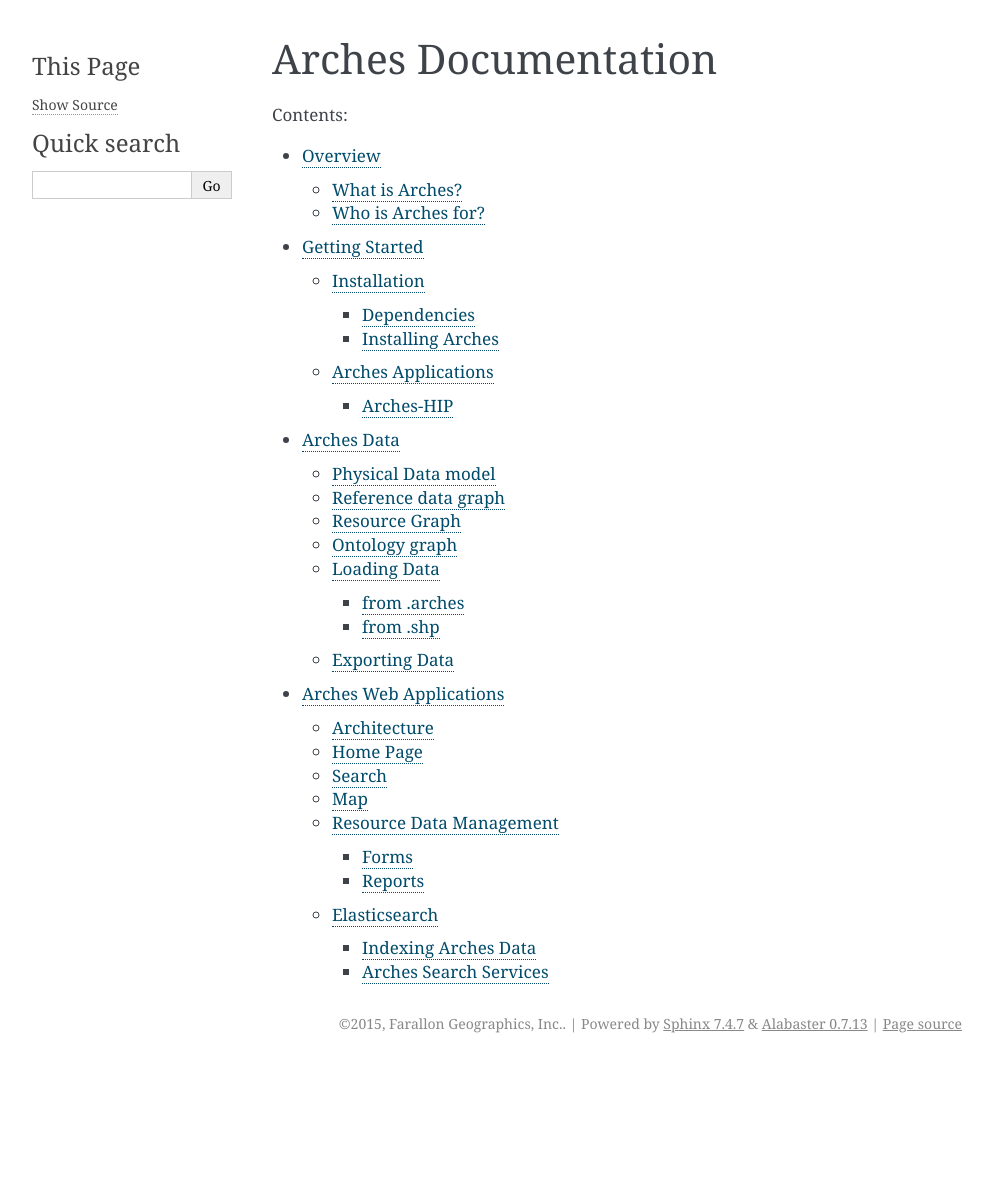
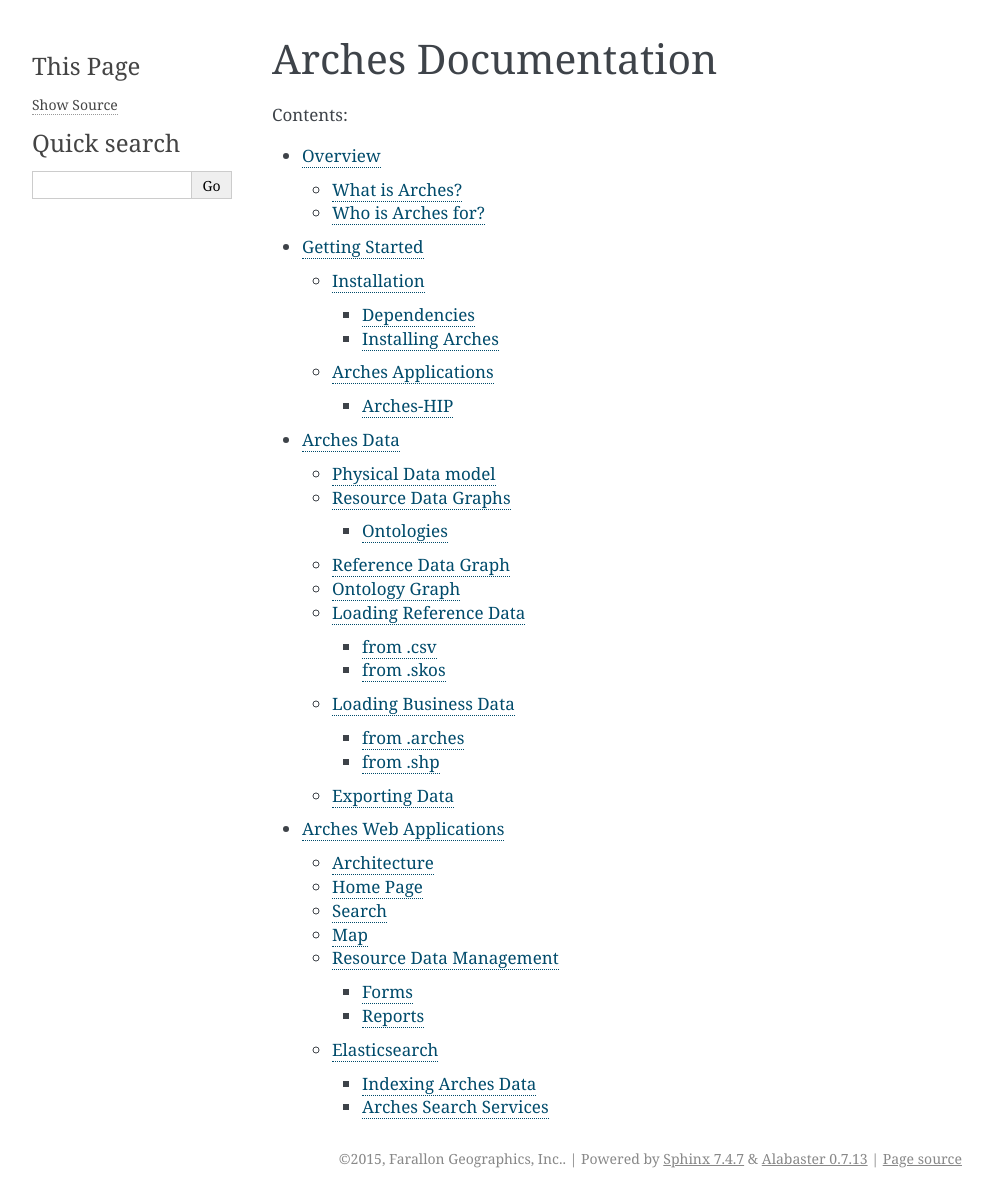
Before and after one commit to archesproject/arches-docs, a Sphinx documentation site: the page built from docs/index.txt, in a window 1280 px wide. Shown: the whole page, without its empty margins (148-1141 px from the left). Built offline with Sphinx 7.4.7, drawn with Linux system fonts in a browser that asks for light colours; before the commit the page ends 1063 px from its top, so only the background shows below that; some of the changed lines change nothing that is shown.

Commit message:
arches-data text

```diff
--- a/docs/arches-data.txt
+++ b/docs/arches-data.txt
@@ -4,31 +4,74 @@
 
 Physical Data model
 ===================
+The Arches physical data model consists of tables and referential integrity constraints implmented within a Postgres database.  The design of the physical data model is driven by a requirement that Arches be able to support data management for most any cultural heritage application in the world without the need to modify the underlying table structure.  To accomplish this, Arches seperates the physical data model from the set of "resources" (things that Arches keeps track of) and "attributes of resources" into which business data can be loaded.  Therefore, within the physical data model, Arches stores both metadata - "data about data" defining the set of resources and attributes available to store - and business data  - inventorying and describing the cultural heritage resources themselves. We refer to the metadata portion of this as "Resource Graphs", and those are covered in more detail in the next section.
+
+The physical data model itself is shown below in the following entity relationship diagram.
 
 
-Reference data graph
+The core of the physical data model are the entity_types and entities tables.  One entity within an Arches database means one of three things:
+1> the existence of a cultural heritage resource
+2> an attribute of a cultural heritage resource, or
+3> an in-between point between the resource and one or more given attributes
+
+Entity types, in turn, classify entities into one of a series of entity types which can be defined by an Arches implmentor in the course of defining a resource graph for an Arches application.
+**For the purpose of this document, we are assuming that you will implement the Arches HIP application, and we do not go into depth on how to modify entity types.
+
+There is a whole lot of metadata attached to the entity type records in order to define things like:
+- what is the semantic classification of a given entity type?
+- what are the allowed relationships between this entities of this type and entities of other types?
+- does the existence of an entity of this type mean the existence of a resource, or does it mean the existence of an attribute of a resource?
+- if this an entity exists with this entity type, does it contain attributive information, and in what table does it store it.
+
+Dont worry too much about these semaantic nodes for the moment.  They are not technically required
+
+
+
+Resource Data Graphs
+===============
+
+Ontologies
+----------
+
+
+Reference Data Graph
 ====================
 
 
-Resource Graph
-==============
+Ontology Graph
+=======================
 
 
-Ontology graph
-==============
+Loading Reference Data
+======================
+
+from .csv
+------------
 
 
-Loading Data
-============
+from .skos
+---------
+
+
+Loading Business Data
+======================
 
 
 from .arches
 ------------
+-syntax
+-arches-level validation
+ validate_row_syntax - validates format of archesfile row
+validate_entitytype - checks that entitytype listed exists in the resource graph for that resource type
+valdiate_attribute_value - checks that the attributevalue is valid within the context of the businesstablename (e.g. a date is actually formatted correclty, a number is really a number and not a string)
+validate_contiguousness - checks that resource attributes are on contiguous lines in the .arches file
+validate_relations_file - checks that all resourceids listed in the .relations file exist in the .arches file
 
 
 from .shp
 ---------
 
 
+
 Exporting Data
 ==============
```
